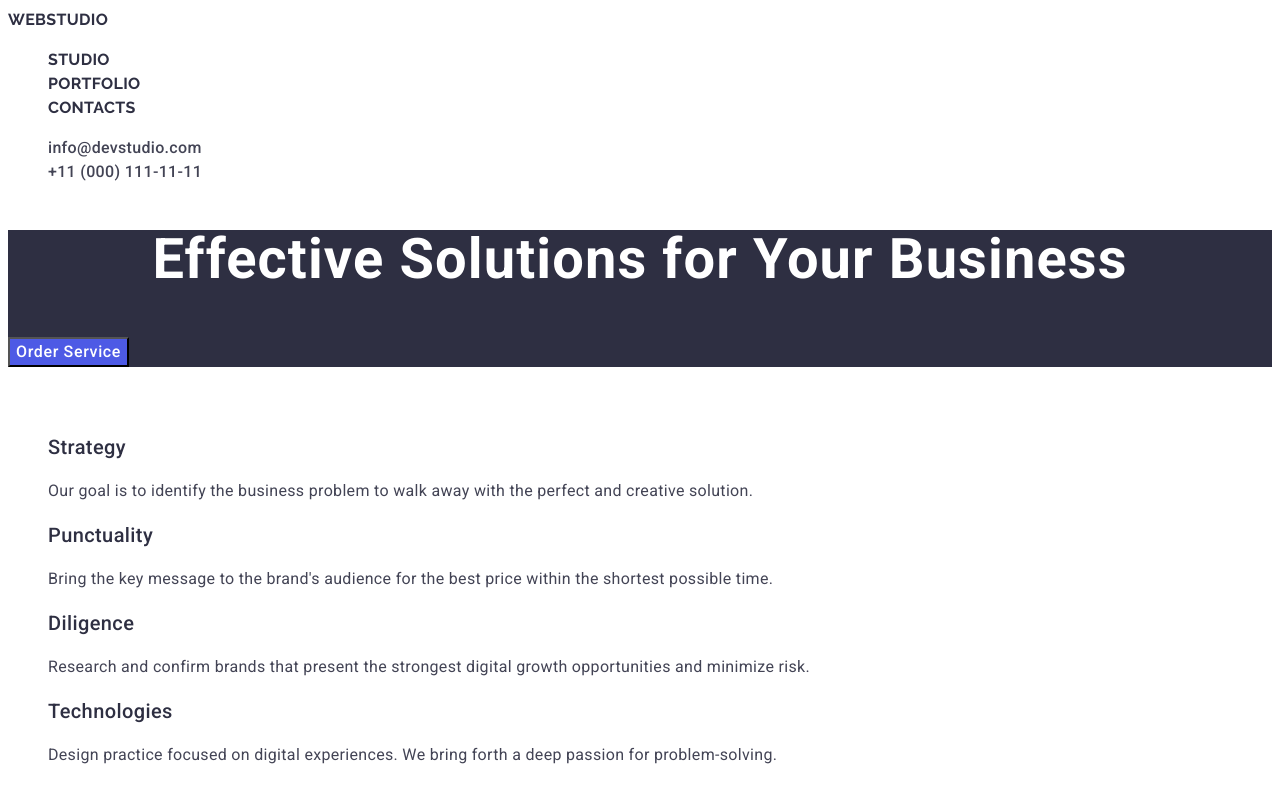
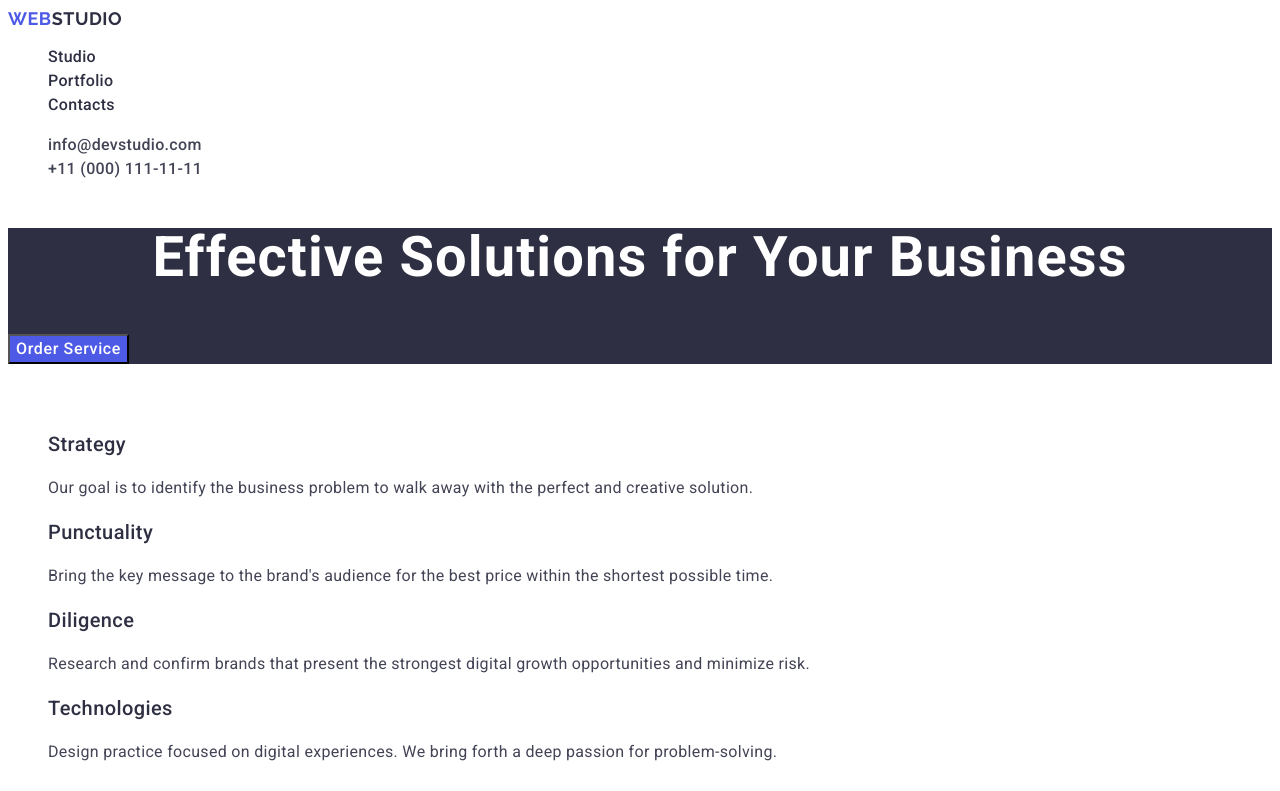
Before and after one commit to Ewcia31/goit-markup-hw-02, a plain HTML site: page index.html in a window 1280 px wide. Shown: the top 791 px of the page. Drawn offline with Linux system fonts and the light colour scheme.

Commit message:
homework2-poprawki5

```diff
--- a/css/styles.css
+++ b/css/styles.css
@@ -19,6 +19,15 @@ body {
   font-weight: 500;
 }
 
+.link {
+  text-decoration: none;
+  color: var(--color-dark);
+  font-weight: 500;
+  font-size: 16px;
+  line-height: 1.5;
+  letter-spacing: 0.02em;
+}
+
 .logo {
   font-family: "Raleway", sans-serif;
   font-weight: 800;
@@ -30,15 +39,13 @@ body {
   text-decoration: none;
 }
 
-.link {
-  text-decoration: none;
+.menu {
   color: var(--color-dark);
   font-weight: 500;
   font-size: 16px;
   line-height: 1.5;
   letter-spacing: 0.02em;
 }
-
 .link:hover,
 .link:focus {
   color: var(--color-pressed-state);
--- a/index.html
+++ b/index.html
@@ -19,9 +19,9 @@
           >Web<span class="logo-studio">Studio</span></a
         >
         <ul class="list">
-          <li><a class="link logo" href="./index.html">Studio</a></li>
-          <li><a class="link logo" href="./portfolio.html">Portfolio</a></li>
-          <li><a class="link logo" href="">Contacts</a></li>
+          <li><a class="menu link" href="./index.html">Studio</a></li>
+          <li><a class="menu link" href="./portfolio.html">Portfolio</a></li>
+          <li><a class="menu link" href="">Contacts</a></li>
         </ul>
       </nav>
       <address class="address-item">
```
Also changed, not shown: portfolio.html (+3 -3 lines).
